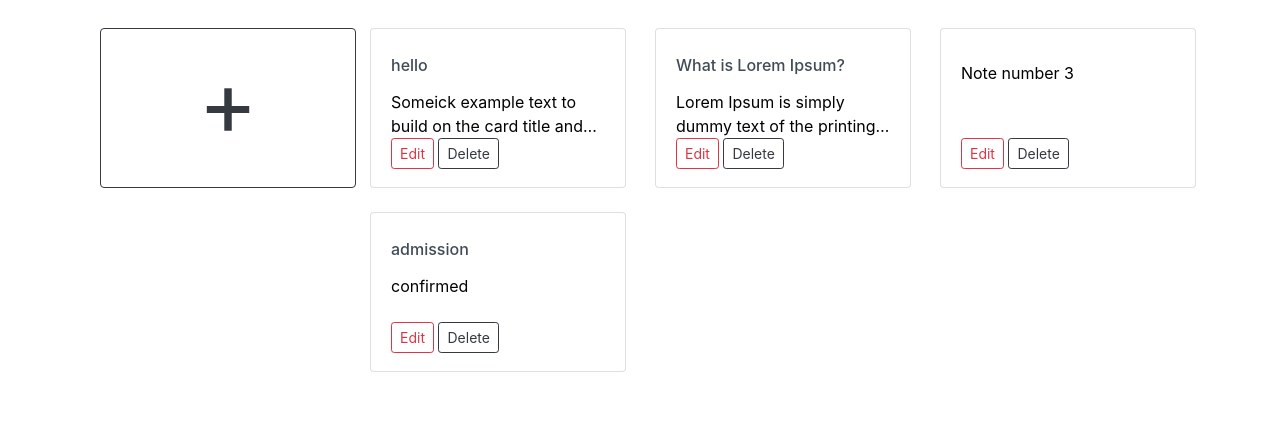
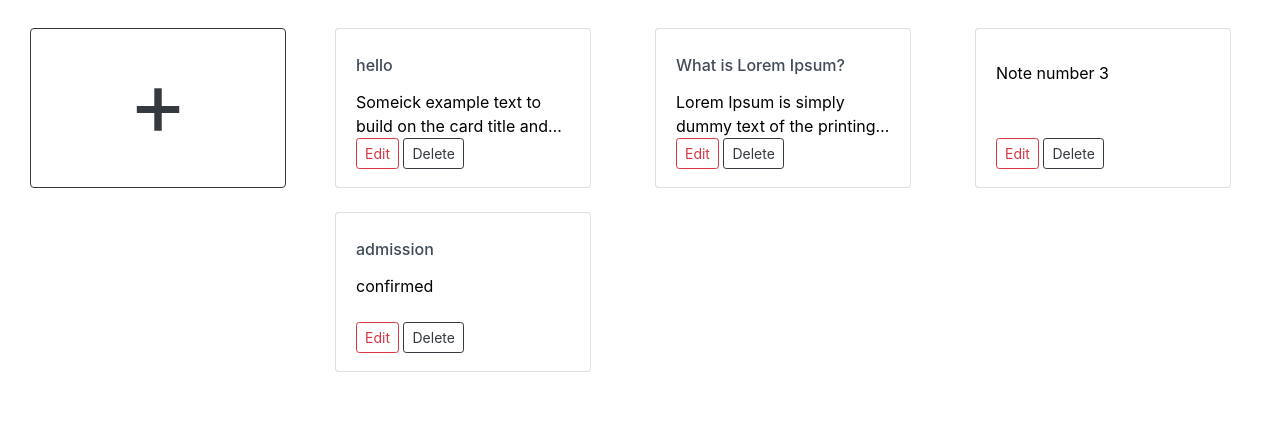
Before and after one commit to nishntr/NotePage, a Django app: page / in a window 1280 px wide. Shown: the part 62-485 px from the top of the page. Run offline with Django 3.2, Linux system fonts and the light colour scheme; data comes from the database, SQL or seed files in the repository; both versions use the stored data as it was after the commit; some libraries are stand-ins or nearby versions.

Commit message:
rwd update

```diff
--- a/static/css/shop-homepage.css
+++ b/static/css/shop-homepage.css
@@ -64,6 +64,11 @@ html {
   -webkit-transition: all 0.2s ease-in;
   transition: all 0.2s ease-in;
 }
+
+/* [class*="col-"] {
+  float: left;
+  padding: 5px;
+} */
 /* .card-text{
   white-space: nowrap;
   overflow: hidden;
--- a/templates/index.html
+++ b/templates/index.html
@@ -5,7 +5,7 @@
 <head>
 
   <meta charset="utf-8">
-  <meta name="viewport" content="width=device-width, initial-scale=1, shrink-to-fit=no">
+  <meta name="viewport" content="width=device-width, initial-scale=1.0">
   <meta name="description" content="">
   <meta name="author" content="">
 
@@ -13,7 +13,8 @@
 
   <!-- Bootstrap core CSS -->
   <link href="https://stackpath.bootstrapcdn.com/bootstrap/4.4.1/css/bootstrap.min.css" rel="stylesheet">
-  <script src="{% static 'jquery/jquery.min.js' %}"></script>
+  <!-- <script src="{% static 'jquery/jquery.min.js' %}"></script> -->
+  <script src="https://ajax.googleapis.com/ajax/libs/jquery/3.3.1/jquery.min.js"></script>
   <script src="{% static 'js/script.js' %}"></script>
   <script src="https://cdnjs.cloudflare.com/ajax/libs/popper.js/1.16.0/umd/popper.min.js"></script>
   <script src="https://maxcdn.bootstrapcdn.com/bootstrap/4.4.1/js/bootstrap.min.js"></script>
@@ -54,11 +55,11 @@
 
   {% block one %}
   <!-- Page Contnt -->
-  <div class="container">
+  <div class="container-fluid">
 
     <div class="row">
 
-      <div class="col-lg-3">
+      <div class="col-lg-3 col-xs-12">
 
         <div class="container">
           <a href="{% url 'todo_app:add' %}" class="btn btn-outline-dark add">+</a>
```
Also changed, not shown: db.sqlite3.
